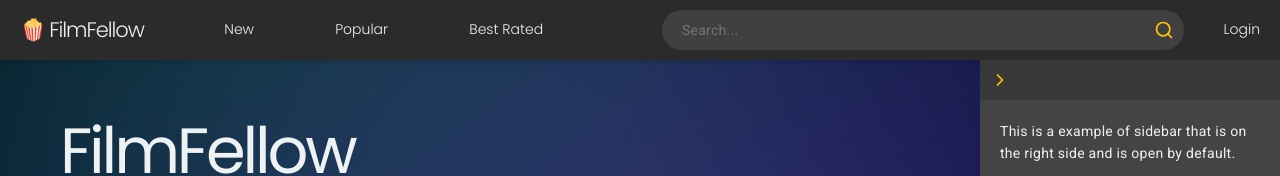
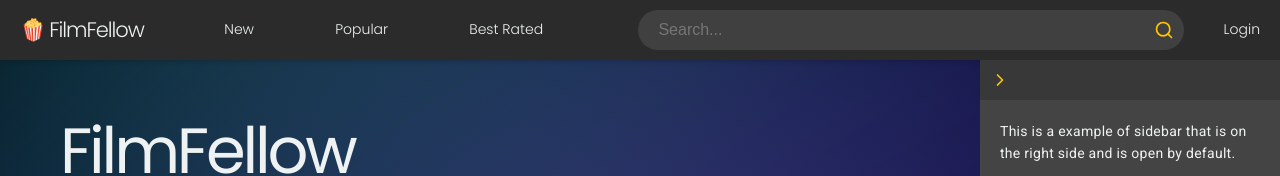
Before and after one commit to Moiman/FilmFellow, a Next.js app in the folder frontend/: page / in a window 1280 px wide. Shown: the top 176 px of the page. Built offline with nearby package versions, Linux system fonts and the light colour scheme.

Commit message:
Polish input styles

```diff
--- a/frontend/sass/components/_form.scss
+++ b/frontend/sass/components/_form.scss
@@ -1,8 +1,10 @@
 @use "sass:map";
 @use "../abstracts" as abstracts;
 
-input,
+input[type="text"],
 textarea {
+  width: 100%;
+
   font-family: abstracts.$default-text-font;
   font-size: abstracts.$p-font-size;
   line-height: abstracts.$default-line-height;
@@ -14,12 +16,12 @@ textarea {
   background-color: abstracts.$primary-light;
 }
 
-input {
-  padding: 10px 15px;
+input[type="text"] {
+  padding: 5px 10px;
 }
 
 textarea {
-  padding: 15px;
+  padding: 10px;
 }
 
 input:focus,
@@ -28,18 +30,13 @@ textarea:focus {
 }
 
 label {
+  margin: 5px 0;
+}
+
+.label-row {
   display: flex;
   align-items: center;
   gap: 4px;
-
-  & > * {
-    flex: 0;
-  }
-}
-
-.label-column {
-  flex-direction: column;
-  align-items: start;
 }
 
 // Radio button
```
